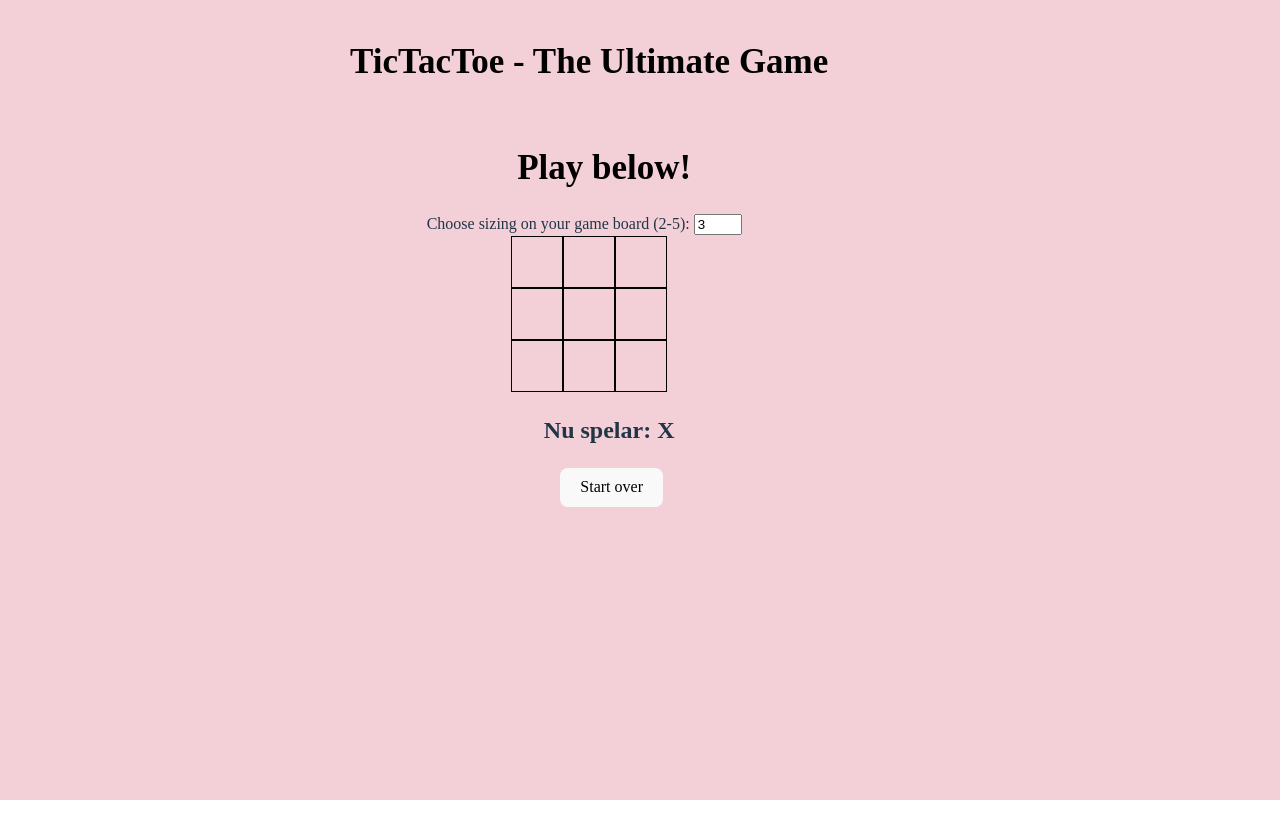
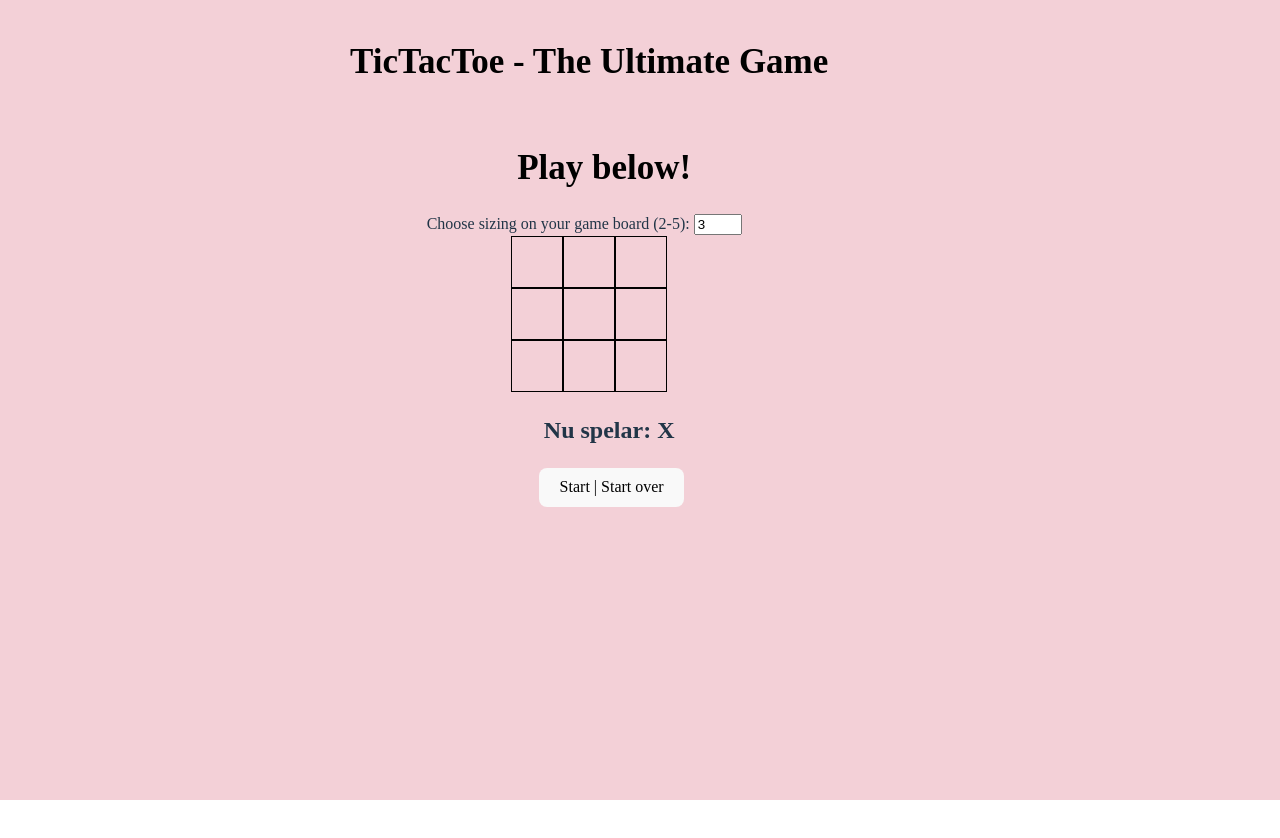
Before and after one commit to idasoderlund/Typescript-Game, a React (Vite) app: page / in a window 1280 px wide. Shown: the top 838 px of the page. Built offline with nearby package versions, Linux system fonts and the light colour scheme; a web font is replaced by a local one.

Commit message:
changed font

```diff
--- a/src/Components/Button.tsx
+++ b/src/Components/Button.tsx
@@ -13,7 +13,7 @@ const Btn: React.FC<ControlButtonProps> = ({ startGame }) => {
         }}
         onClick={startGame}
       >
-        Start over
+        Start | Start over
       </button>
     </div>
   );
```
